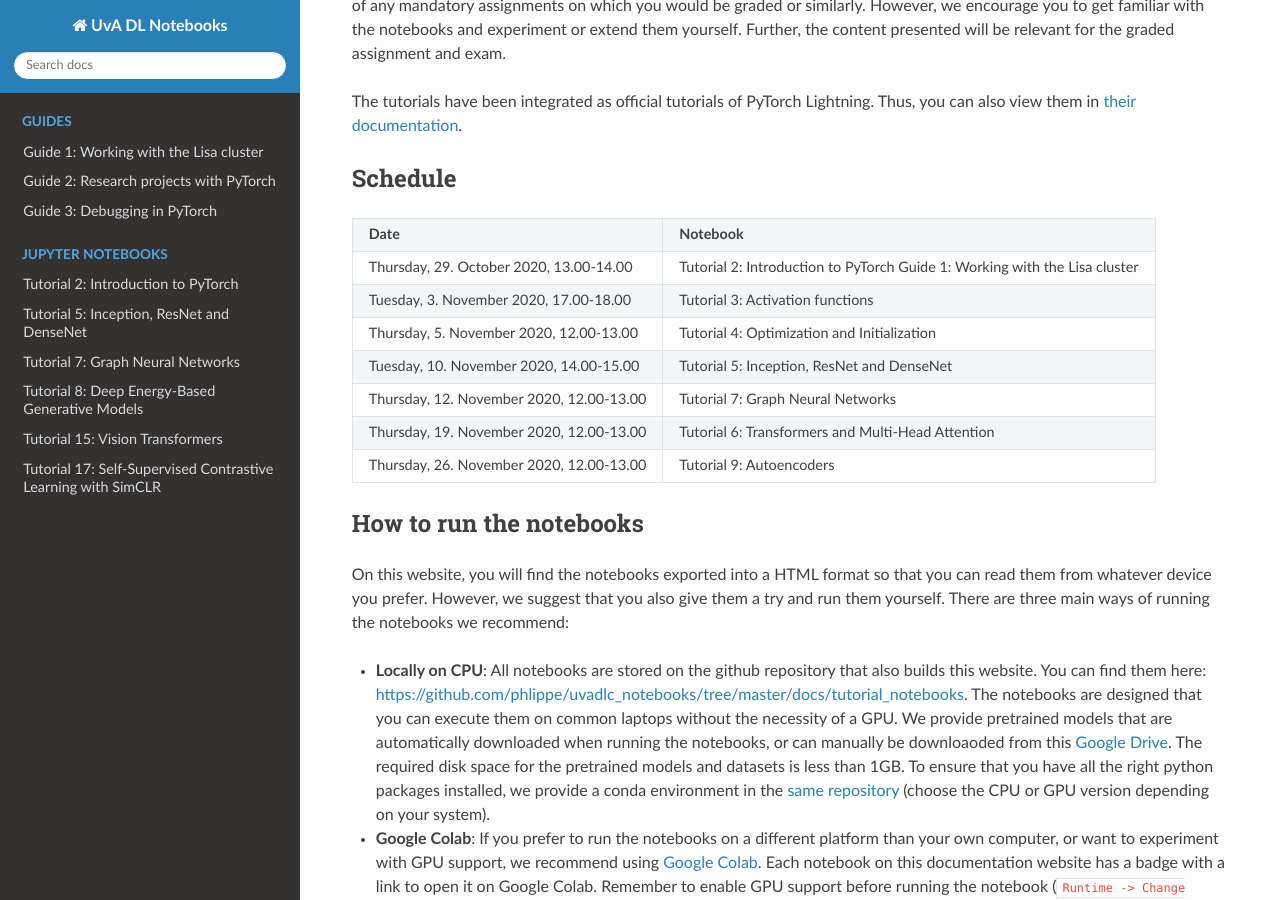
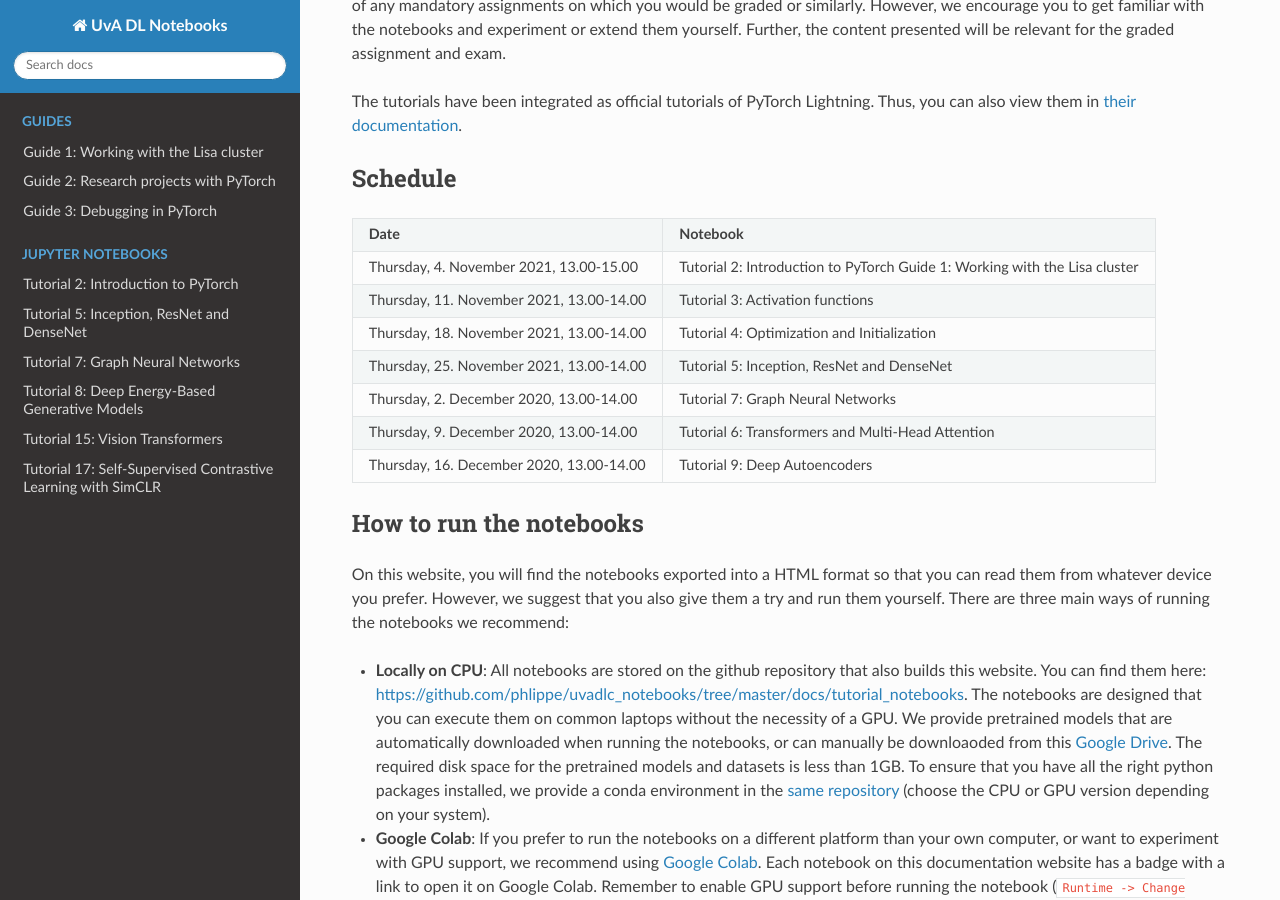
Before and after one commit to phlippe/uvadlc_notebooks, a Sphinx documentation site: the page built from docs/index.rst, in a window 1280 px wide and 900 px high, scrolled down 502 px. Built offline with Sphinx 7.4.7 and the Read the Docs theme 2.0.0, drawn with Linux system fonts in a browser that asks for light colours; pages that are not in the unit, such as notebooks, are missing from menus.

Commit message:
Correcting schedule dates

```diff
--- a/docs/index.rst
+++ b/docs/index.rst
@@ -32,20 +32,20 @@ Schedule
 +------------------------------------------+---------------------------------------------------+
 | **Date**                                 | **Notebook**                                      |
 +------------------------------------------+---------------------------------------------------+
-| Thursday, 29. October 2020, 13.00-14.00  | Tutorial 2: Introduction to PyTorch               |
+| Thursday, 4. November 2021, 13.00-15.00  | Tutorial 2: Introduction to PyTorch               |
 |                                          | Guide 1: Working with the Lisa cluster            |
 +------------------------------------------+---------------------------------------------------+
-| Tuesday, 3. November 2020, 17.00-18.00   | Tutorial 3: Activation functions                  |
+| Thursday, 11. November 2021, 13.00-14.00 | Tutorial 3: Activation functions                  |
 +------------------------------------------+---------------------------------------------------+
-| Thursday, 5. November 2020, 12.00-13.00  | Tutorial 4: Optimization and Initialization       |
+| Thursday, 18. November 2021, 13.00-14.00 | Tutorial 4: Optimization and Initialization       |
 +------------------------------------------+---------------------------------------------------+
-| Tuesday, 10. November 2020, 14.00-15.00  | Tutorial 5: Inception, ResNet and DenseNet        |
+| Thursday, 25. November 2021, 13.00-14.00 | Tutorial 5: Inception, ResNet and DenseNet        |
 +------------------------------------------+---------------------------------------------------+
-| Thursday, 12. November 2020, 12.00-13.00 | Tutorial 7: Graph Neural Networks                 |
+| Thursday, 2. December 2020, 13.00-14.00  | Tutorial 7: Graph Neural Networks                 |
 +------------------------------------------+---------------------------------------------------+
-| Thursday, 19. November 2020, 12.00-13.00 | Tutorial 6: Transformers and Multi-Head Attention |
+| Thursday, 9. December 2020, 13.00-14.00  | Tutorial 6: Transformers and Multi-Head Attention |
 +------------------------------------------+---------------------------------------------------+
-| Thursday, 26. November 2020, 12.00-13.00 | Tutorial 9: Autoencoders                          |
+| Thursday, 16. December 2020, 13.00-14.00 | Tutorial 9: Deep Autoencoders                     |
 +------------------------------------------+---------------------------------------------------+
 
 How to run the notebooks
```
